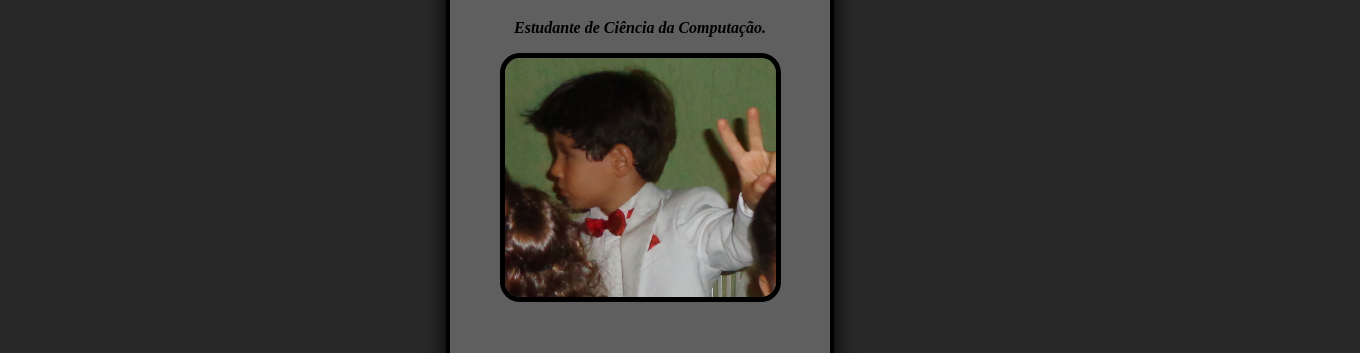
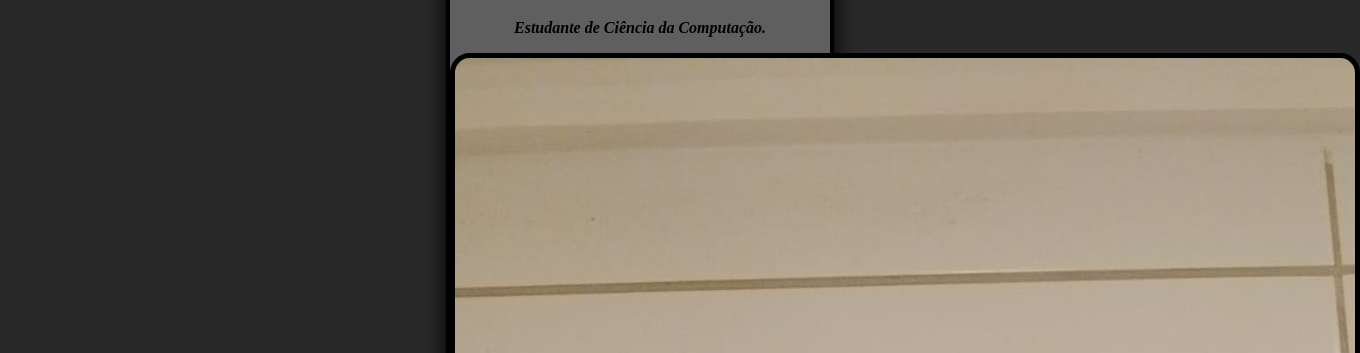
Before and after one commit to Gabriel-Carvalho09/card-sobre-mim, a plain HTML site: page projeto1/index.html in a window 1280 px wide. Shown: the part 125-478 px from the top of the page, 1360 px wide, since content can reach past the window. Drawn offline with Linux system fonts and the light colour scheme.

Commit message:
Mudança-de-foto

```diff
--- a/projeto1/index.html
+++ b/projeto1/index.html
@@ -19,7 +19,7 @@
             </p>
 
             <div>
-                <img src="unknown.png" alt="Eu" class="foto">
+                <img src="eu.jpeg" alt="jpeg" class="foto">
             </div>
         <br><br><br>
             <div class="redes-sociais">
```
